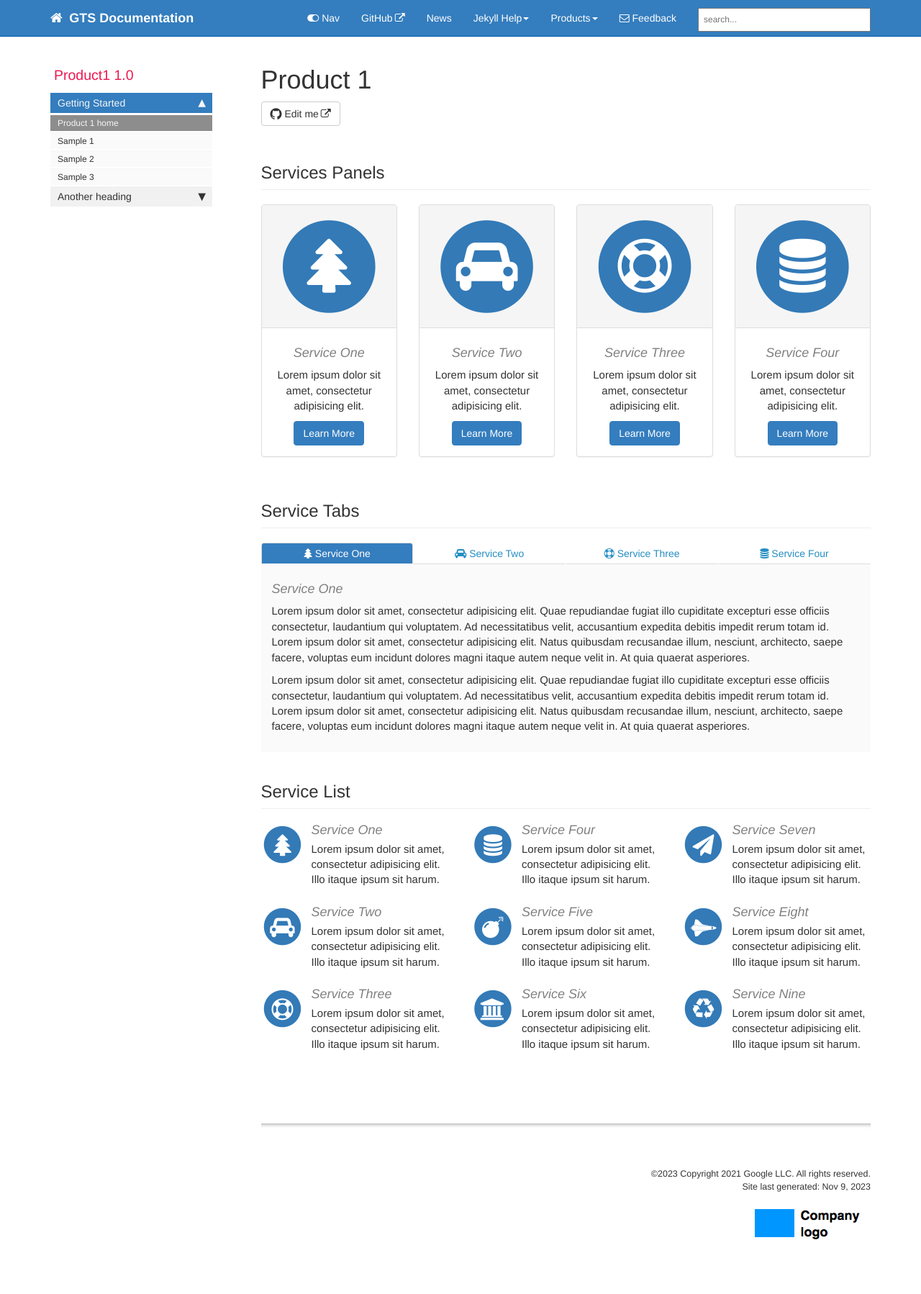
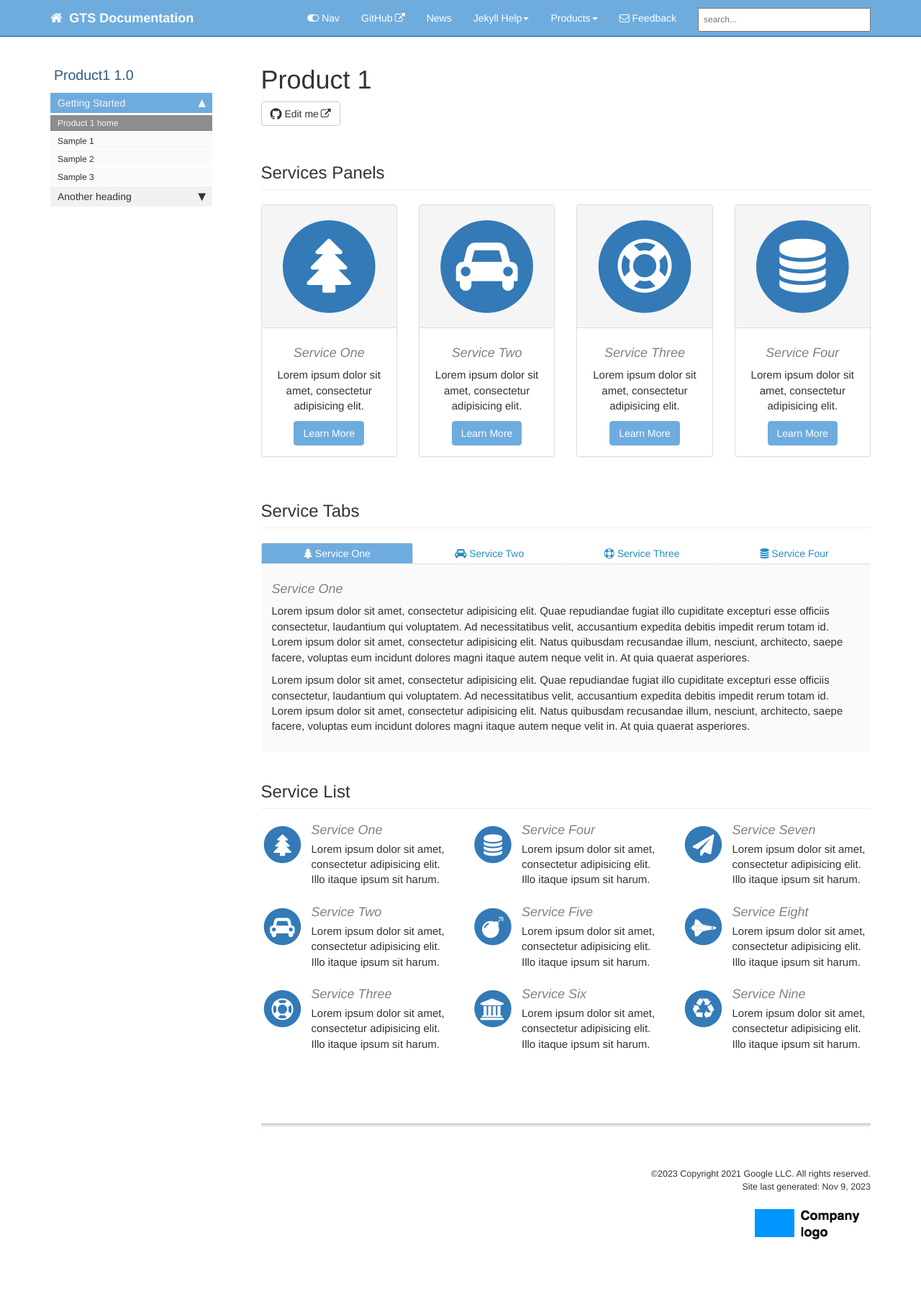
Before and after one commit to andrewsschmidt/docs, a Jekyll site: the page built from pages/product1/p1_landing_page.html, in a window 1280 px wide. Shown: the whole page at 72% size. Built offline with Jekyll 4.4.1, drawn with Linux system fonts in a browser that asks for light colours; comment, search, counter and statistics services are not loaded.

Commit message:
CSS CHANGES

```diff
--- a/_includes/head.html
+++ b/_includes/head.html
@@ -14,7 +14,7 @@
 <link rel="stylesheet" href="css/customstyles.css">
 <link rel="stylesheet" href="css/boxshadowproperties.css">
 <!-- most color styles are extracted out to here -->
-<link rel="stylesheet" href="css/theme-blue.css">
+<link rel="stylesheet" href="css/theme-ms.css">
 
 <script src="https://cdnjs.cloudflare.com/ajax/libs/jquery/3.3.1/jquery.min.js"></script>
 
--- /dev/null
+++ b/css/theme-ms.css
@@ -0,0 +1,121 @@
+.summary {
+    color: #808080;
+    border-left: 5px solid #2b5a80;
+    font-size:16px;
+}
+
+
+h3 {color: #2b5a80; }
+h4 {color: #808080; }
+
+.nav-tabs > li.active > a, .nav-tabs > li.active > a:hover, .nav-tabs > li.active > a:focus {
+    background-color: #6FACDE;
+    color: white;
+}
+
+.nav > li.active > a {
+    background-color:#6FACDE;
+}
+
+.nav > li > a:hover {
+    background-color: #2b5a80;
+}
+
+div.navbar-collapse .dropdown-menu > li > a:hover {
+    background-color:#6FACDE;
+}
+
+.nav li.thirdlevel > a {
+    background-color: #FAFAFA !important;
+    color: #2b5a80;
+    font-weight: bold;
+}
+
+a[data-toggle="tooltip"] {
+    color: #649345;
+    font-style: italic;
+    cursor: default;
+}
+
+.navbar-inverse {
+    background-color:#6FACDE;
+    border-color: #015CAE;
+}
+.navbar-inverse .navbar-nav>li>a, .navbar-inverse .navbar-brand {
+    color: white;
+}
+
+.navbar-inverse .navbar-nav>li>a:hover, a.fa.fa-home.fa-lg.navbar-brand:hover {
+     color: #f0f0f0;
+}
+
+a.navbar-brand:hover {
+  color: #f0f0f0;
+}
+
+.navbar-inverse .navbar-nav > .open > a, .navbar-inverse .navbar-nav > .open > a:hover, .navbar-inverse .navbar-nav > .open > a:focus {
+    color: #015CAE;
+}
+
+.navbar-inverse .navbar-nav > .open > a, .navbar-inverse .navbar-nav > .open > a:hover, .navbar-inverse .navbar-nav > .open > a:focus {
+    background-color: #015CAE;
+    color: #ffffff;
+}
+
+.navbar-inverse .navbar-collapse, .navbar-inverse .navbar-form {
+    border-color: #2b5a80 !important;
+}
+
+.btn-primary {
+    color: #ffffff;
+    background-color:#6FACDE;
+    border-color:#6FACDE;
+}
+
+.navbar-inverse .navbar-nav > .active > a, .navbar-inverse .navbar-nav > .active > a:hover, .navbar-inverse .navbar-nav > .active > a:focus {
+    background-color:#6FACDE;
+}
+
+.btn-primary:hover,
+.btn-primary:focus,
+.btn-primary:active,
+.btn-primary.active,
+.open .dropdown-toggle.btn-primary {
+    background-color: #2b5a80;
+    border-color:#6FACDE;
+}
+
+.printTitle {
+    color: #015CAE !important;
+}
+
+body.print h1 {color: #015CAE !important; font-size:28px !important;}
+body.print h2 {color: #595959 !important; font-size:20px !important;}
+body.print h3 {color: #E50E51 !important; font-size:14px !important;}
+body.print h4 {color: #679DCE !important; font-size:14px; font-style: italic !important;}
+
+.anchorjs-link:hover {
+    color: #2b5a80;
+}
+
+div.sidebarTitle {
+    color: #015CAE;
+}
+
+li.sidebarTitle {
+  margin-top:20px;
+    font-weight:normal;
+    font-size:130%;
+    color: #2b5a80;
+    margin-bottom:10px;
+    margin-left: 5px;
+
+}
+
+.navbar-inverse .navbar-toggle:focus, .navbar-inverse .navbar-toggle:hover {
+    background-color: #015CAE;
+}
+
+.navbar-inverse .navbar-toggle {
+    border-color: #015CAE;
+}
```
